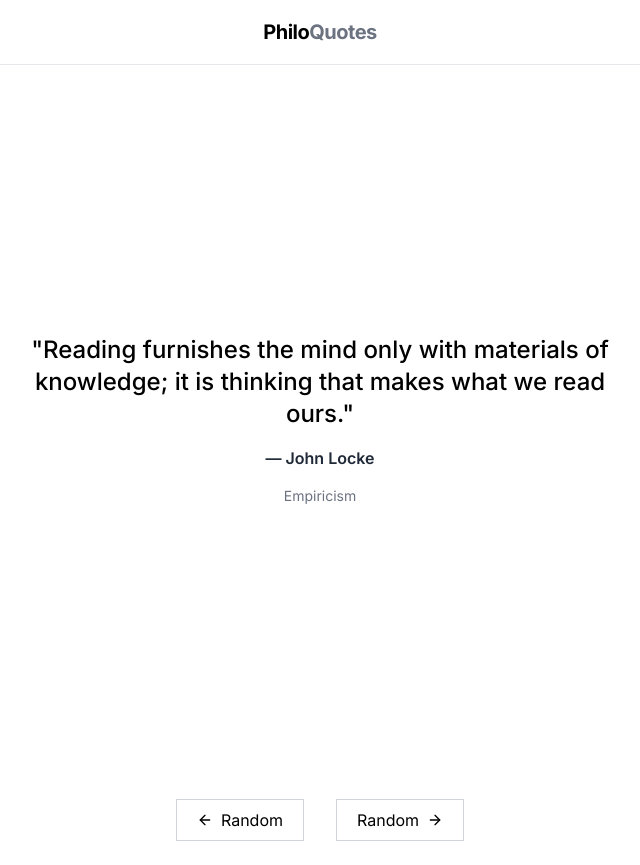
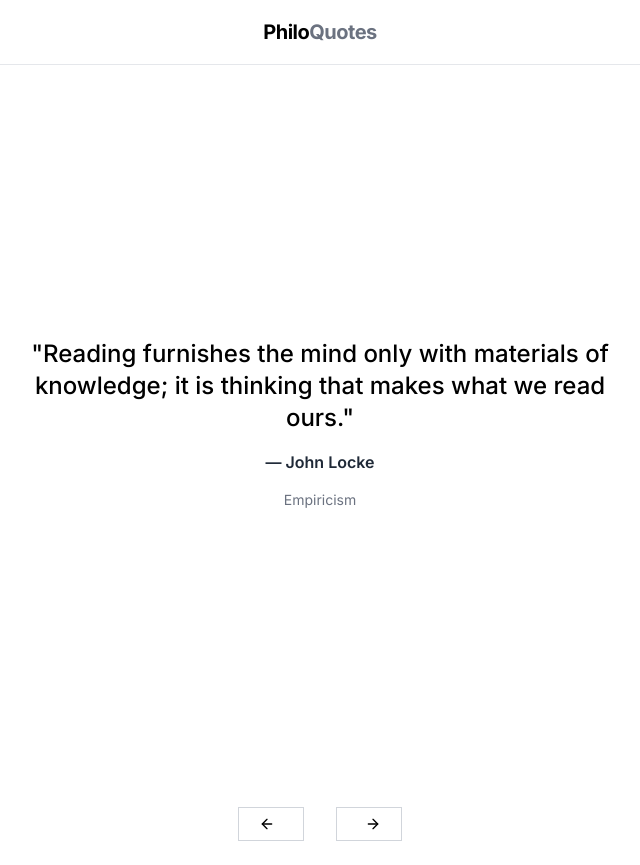
Before and after one commit to Priyansxu/Philosophy, a Next.js app: page / in a window 1280 px wide. Shown: the whole page, without its empty margins (320-960 px from the left). Built offline with nearby package versions, Linux system fonts and the light colour scheme.

Commit message:
Update page.jsx

```diff
--- a/app/page.jsx
+++ b/app/page.jsx
@@ -51,14 +51,14 @@ export default function QuotePage() {
           className="flex items-center gap-2 px-5 py-2 border border-gray-300 hover:bg-gray-100 transition-colors"
         >
           <ArrowLeft className="w-4 h-4" />
-          <span>Random</span>
+          <span> </span>
         </button>
 
         <button
           onClick={getRandomIndex}
           className="flex items-center gap-2 px-5 py-2 border border-gray-300 hover:bg-gray-100 transition-colors"
         >
-          <span>Random</span>
+          <span> </span>
           <ArrowRight className="w-4 h-4" />
         </button>
       </div>
```
